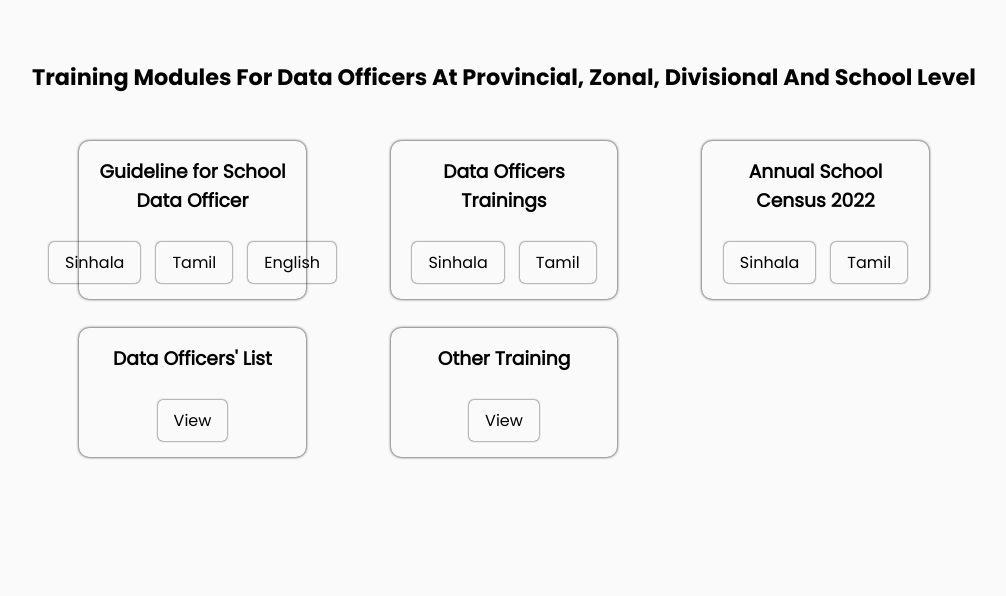
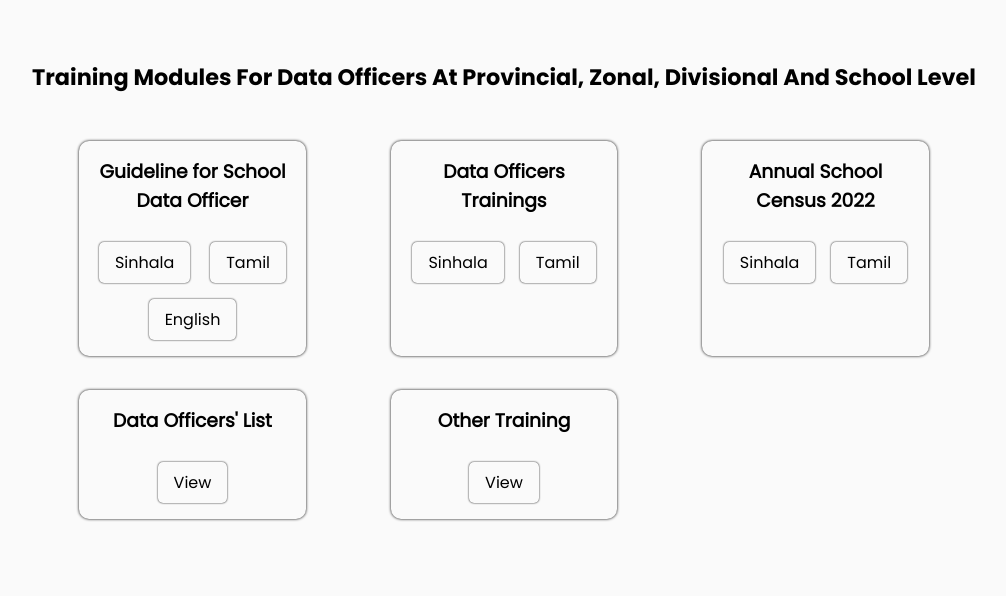
Before and after one commit to sluminda/DOT_MOE_GOV_LK, a PHP site: page / in a window 1280 px wide. Shown: the part 929-1525 px from the top of the page, without its empty margins (136-1142 px from the left). Before the commit the page ends 1388 px from the top, so only its background shows below. Run offline with PHP 8.4, Linux system fonts and the light colour scheme; some web fonts are replaced.

Commit message:
Mozilla Support Added

```diff
--- a/CSS/Body/home.css
+++ b/CSS/Body/home.css
@@ -102,15 +102,9 @@ Main Section Training Modules
 /* Training Module Cards*/
 .training_modules {
   padding: 5%; /*Important*/
-  grid-template-columns: repeat(auto-fit, minmax(200px, 1fr));
+  grid-template-columns: repeat(auto-fit, minmax(210px, 1fr));
   gap: 10%; /*Important*/
 }
-
-/* @media (mix-width: 1000px) {
-      .training_modules {
-        grid-template-columns: repeat(auto-fit, minmax(200px, 1fr));
-      }
-    } */
 
 .modules_container {
   padding: 7%;
@@ -127,8 +121,13 @@ Main Section Training Modules
 
 .training_modules .modules_container ul {
   list-style-type: none;
-  justify-content: space-around;
+  justify-content: space-evenly;
   gap: 1rem;
+}
+
+.training_modules .modules_container .guidline-box {
+  flex-wrap: wrap;
+  flex-grow: 2rem;
 }
 
 .training_modules .modules_container ul li {
--- a/CSS/Template/header.css
+++ b/CSS/Template/header.css
@@ -122,6 +122,12 @@ header .gov-logo-container .gov-logo-title h1:first-child {
   font-family: var(--font-Sinhala);
 }
 
+@supports (-moz-appearance: none) {
+  header .gov-logo-container .gov-logo-title h1:first-child {
+    letter-spacing: -1px;
+  }
+}
+
 header .gov-logo-container .gov-logo-title h1:nth-child(2) {
   letter-spacing: -2px;
 }
--- a/index.html
+++ b/index.html
@@ -114,7 +114,7 @@
 
                 <div class="modules_container DF FD-C PR">
                     <h3>Guideline for School Data Officer</h3>
-                    <ul class="DF PR FD-R">
+                    <ul class="guidline-box DF PR FD-R">
                         <li><a href="#">Sinhala</a></li>
                         <li><a href="#">Tamil</a></li>
                         <li><a href="#">English</a></li>
```
